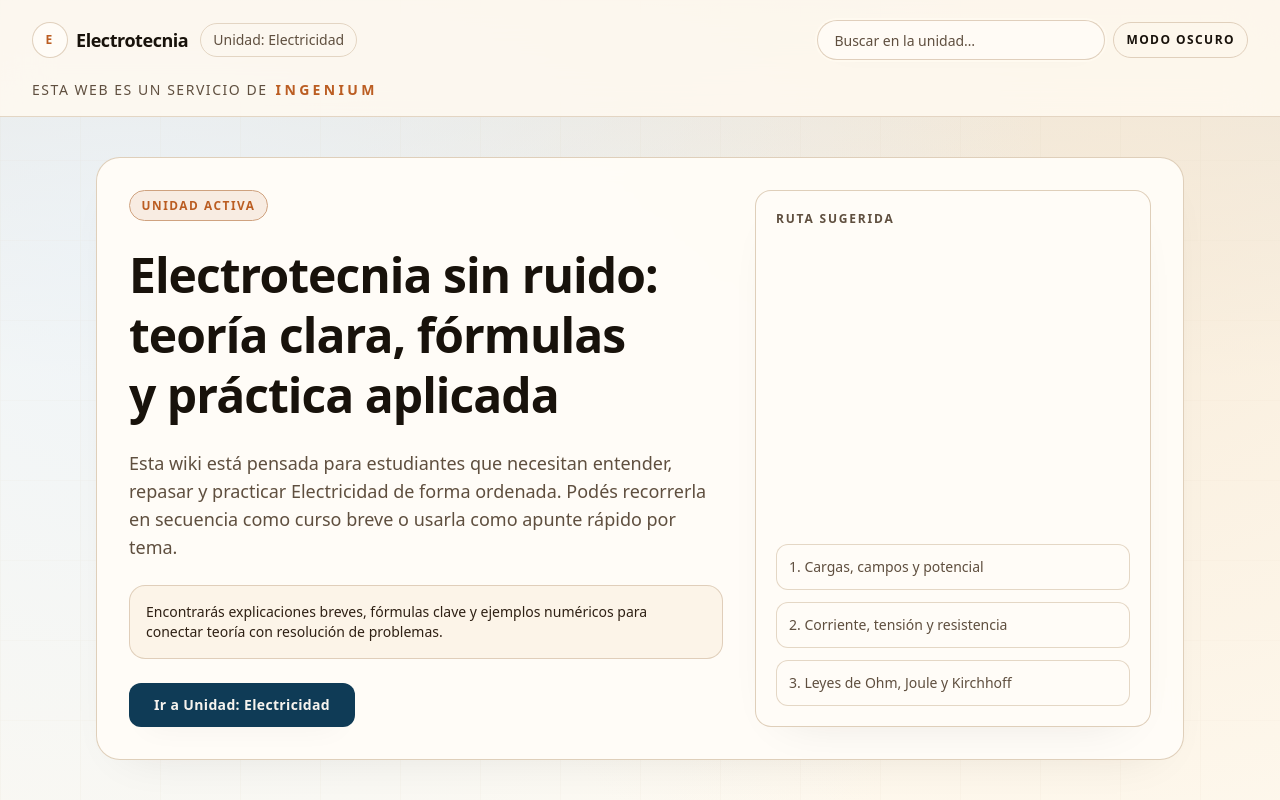
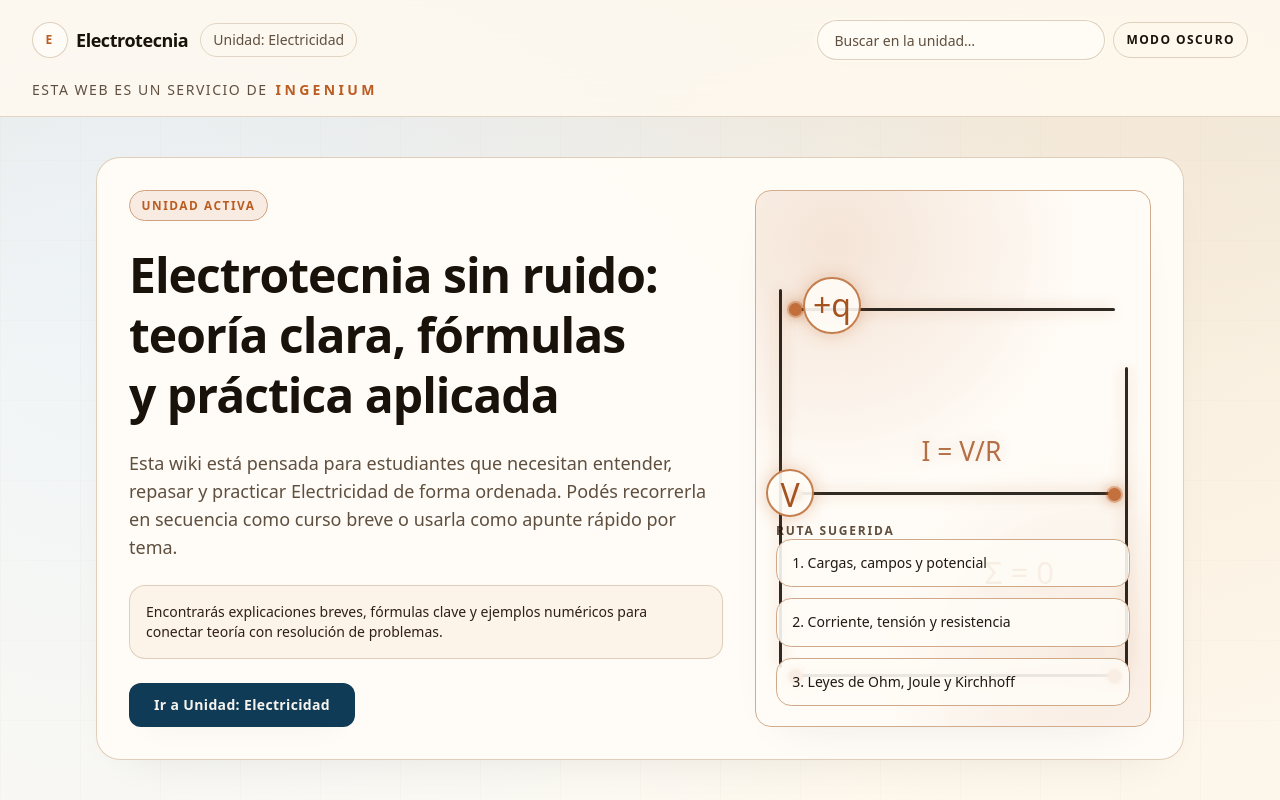
Before and after one commit to Teksi75/electrotecnia-web-next, a Next.js app: page / in a window 1280 px wide. Shown: the top 800 px of the page. Built offline with nearby package versions, Linux system fonts and the light colour scheme; no server answers.

Commit message:
feat(home): rediseña la sección Ruta sugerida

```diff
--- a/src/app/globals.css
+++ b/src/app/globals.css
@@ -145,6 +145,287 @@ h6 {
   backdrop-filter: blur(10px);
 }
 
+
+
+.study-route {
+  position: relative;
+  display: flex;
+  min-height: 33rem;
+  flex-direction: column;
+  justify-content: flex-end;
+  overflow: hidden;
+  border-color: color-mix(in srgb, var(--highlight) 24%, var(--border));
+  background:
+    radial-gradient(circle at 20% 10%, color-mix(in srgb, var(--highlight) 15%, transparent) 0%, transparent 44%),
+    radial-gradient(circle at 84% 88%, color-mix(in srgb, var(--highlight) 11%, transparent) 0%, transparent 38%),
+    color-mix(in srgb, var(--card) 94%, transparent);
+}
+
+.study-route__canvas {
+  pointer-events: none;
+  position: absolute;
+  inset: 0;
+}
+
+.study-route__list {
+  position: relative;
+  z-index: 2;
+  display: grid;
+  gap: 0.7rem;
+}
+
+.study-route__item {
+  border-radius: 0.95rem;
+  border: 1px solid color-mix(in srgb, var(--highlight) 28%, var(--border));
+  background: color-mix(in srgb, var(--card) 90%, transparent);
+  padding: 0.82rem 0.95rem;
+  color: color-mix(in srgb, var(--foreground) 88%, var(--muted-foreground));
+  box-shadow: inset 0 1px 0 color-mix(in srgb, #fff 8%, transparent);
+}
+
+.study-route__formula {
+  position: absolute;
+  font-family: var(--font-heading), "Segoe UI", sans-serif;
+  font-size: 1.65rem;
+  color: color-mix(in srgb, var(--highlight) 85%, var(--foreground));
+  opacity: 0.82;
+  text-shadow: 0 0 18px color-mix(in srgb, var(--highlight) 28%, transparent);
+}
+
+.study-route__formula--ohm {
+  left: 42%;
+  top: 45%;
+}
+
+.study-route__formula--kirchhoff {
+  left: 58%;
+  top: 67%;
+  font-size: 1.95rem;
+}
+
+.study-route__line {
+  position: absolute;
+  border-color: color-mix(in srgb, var(--highlight) 52%, var(--border));
+  opacity: 0.9;
+  filter: drop-shadow(0 0 8px color-mix(in srgb, var(--highlight) 42%, transparent));
+}
+
+.study-route__line--left {
+  left: 1.45rem;
+  top: 6.1rem;
+  bottom: 3.6rem;
+  border-left: 3px solid;
+  border-radius: 1.4rem;
+}
+
+.study-route__line--right {
+  right: 1.35rem;
+  top: 11rem;
+  bottom: 3.7rem;
+  border-right: 3px solid;
+  border-radius: 1.4rem;
+}
+
+.study-route__line--top,
+.study-route__line--mid,
+.study-route__line--bottom {
+  left: 2.5rem;
+  right: 2.2rem;
+  border-top: 3px solid;
+  border-radius: 9999px;
+}
+
+.study-route__line--top {
+  top: 7.3rem;
+}
+
+.study-route__line--mid {
+  top: 18.8rem;
+}
+
+.study-route__line--bottom {
+  top: 30.2rem;
+}
+
+.study-route__badge {
+  position: absolute;
+  z-index: 1;
+  display: grid;
+  place-items: center;
+  border-radius: 9999px;
+  border: 2px solid color-mix(in srgb, var(--highlight) 68%, var(--border));
+  background: color-mix(in srgb, var(--card) 90%, transparent);
+  color: color-mix(in srgb, var(--highlight) 86%, var(--foreground));
+  font-family: var(--font-heading), "Segoe UI", sans-serif;
+  box-shadow: 0 0 18px color-mix(in srgb, var(--highlight) 30%, transparent);
+}
+
+.study-route__badge--charge {
+  left: 2.95rem;
+  top: 5.35rem;
+  height: 3.6rem;
+  width: 3.6rem;
+  font-size: 2rem;
+}
+
+.study-route__badge--voltage {
+  left: 0.6rem;
+  top: 17.35rem;
+  height: 3.05rem;
+  width: 3.05rem;
+  font-size: 2rem;
+}
+
+.study-route__dot {
+  position: absolute;
+  height: 0.8rem;
+  width: 0.8rem;
+  border-radius: 9999px;
+  background: color-mix(in srgb, var(--highlight) 88%, #fff);
+  box-shadow:
+    0 0 0 2px color-mix(in srgb, var(--highlight) 35%, transparent),
+    0 0 14px color-mix(in srgb, var(--highlight) 80%, transparent);
+}
+
+.study-route__dot--left-top {
+  left: 2.05rem;
+  top: 7.03rem;
+}
+
+.study-route__dot--left-mid {
+  left: 2.05rem;
+  top: 18.55rem;
+}
+
+.study-route__dot--left-bottom {
+  left: 2.05rem;
+  top: 29.95rem;
+}
+
+.study-route__dot--right-mid {
+  right: 1.82rem;
+  top: 18.55rem;
+}
+
+.study-route__dot--right-bottom {
+  right: 1.82rem;
+  top: 29.95rem;
+}
+
+@media (max-width: 1200px) {
+  .study-route {
+    min-height: 30rem;
+  }
+
+  .study-route__line--mid {
+    top: 17.6rem;
+  }
+
+  .study-route__line--bottom {
+    top: 28.5rem;
+  }
+
+  .study-route__dot--left-mid,
+  .study-route__dot--right-mid {
+    top: 17.35rem;
+  }
+
+  .study-route__dot--left-bottom,
+  .study-route__dot--right-bottom {
+    top: 28.2rem;
+  }
+}
+
+@media (max-width: 1024px) {
+  .study-route {
+    min-height: 24.5rem;
+    padding-bottom: 1.1rem;
+  }
+
+  .study-route__line--left {
+    top: 4.9rem;
+    bottom: 3rem;
+  }
+
+  .study-route__line--right {
+    top: 8.2rem;
+    bottom: 3rem;
+  }
+
+  .study-route__line--top {
+    top: 5.9rem;
+  }
+
+  .study-route__line--mid {
+    top: 13.2rem;
+  }
+
+  .study-route__line--bottom {
+    top: 20.1rem;
+  }
+
+  .study-route__badge--charge {
+    left: 2.35rem;
+    top: 4.05rem;
+    height: 3.1rem;
+    width: 3.1rem;
+    font-size: 1.75rem;
+  }
+
+  .study-route__badge--voltage {
+    left: 0.35rem;
+    top: 11.9rem;
+    height: 2.7rem;
+    width: 2.7rem;
+    font-size: 1.7rem;
+  }
+
+  .study-route__formula {
+    font-size: 1.25rem;
+    opacity: 0.72;
+  }
+
+  .study-route__formula--ohm {
+    left: 45%;
+    top: 44%;
+  }
+
+  .study-route__formula--kirchhoff {
+    left: 62%;
+    top: 67%;
+    font-size: 1.5rem;
+  }
+
+  .study-route__dot--left-top {
+    top: 5.65rem;
+  }
+
+  .study-route__dot--left-mid,
+  .study-route__dot--right-mid {
+    top: 12.95rem;
+  }
+
+  .study-route__dot--left-bottom,
+  .study-route__dot--right-bottom {
+    top: 19.8rem;
+  }
+}
+
+@media (max-width: 640px) {
+  .study-route {
+    min-height: auto;
+    background: color-mix(in srgb, var(--card) 94%, transparent);
+  }
+
+  .study-route__canvas,
+  .study-route__formula {
+    display: none;
+  }
+
+  .study-route__list {
+    margin-top: 0.65rem;
+  }
+}
 .eyebrow {
   display: inline-flex;
   align-items: center;
--- a/src/app/page.tsx
+++ b/src/app/page.tsx
@@ -74,12 +74,32 @@ export default function HomePage() {
               <Link href="/unidad/electricidad">Ir a Unidad: Electricidad</Link>
             </Button>
           </div>
-          <aside className="surface-panel flex flex-col justify-between gap-4 rounded-2xl p-5">
+          <aside className="study-route surface-panel rounded-2xl p-5">
             <p className="text-xs font-semibold uppercase tracking-[0.15em] text-muted-foreground">Ruta sugerida</p>
-            <ol className="space-y-3 text-sm text-muted-foreground">
-              <li className="rounded-xl border border-border/70 bg-card/70 p-3">1. Cargas, campos y potencial</li>
-              <li className="rounded-xl border border-border/70 bg-card/70 p-3">2. Corriente, tensión y resistencia</li>
-              <li className="rounded-xl border border-border/70 bg-card/70 p-3">3. Leyes de Ohm, Joule y Kirchhoff</li>
+            <div className="study-route__canvas" aria-hidden="true">
+              <span className="study-route__badge study-route__badge--charge">+q</span>
+              <span className="study-route__badge study-route__badge--voltage">V</span>
+
+              <span className="study-route__formula study-route__formula--ohm">I = V/R</span>
+              <span className="study-route__formula study-route__formula--kirchhoff">Σ = 0</span>
+
+              <span className="study-route__line study-route__line--left" />
+              <span className="study-route__line study-route__line--right" />
+              <span className="study-route__line study-route__line--top" />
+              <span className="study-route__line study-route__line--mid" />
+              <span className="study-route__line study-route__line--bottom" />
+
+              <span className="study-route__dot study-route__dot--left-top" />
+              <span className="study-route__dot study-route__dot--left-mid" />
+              <span className="study-route__dot study-route__dot--left-bottom" />
+              <span className="study-route__dot study-route__dot--right-mid" />
+              <span className="study-route__dot study-route__dot--right-bottom" />
+            </div>
+
+            <ol className="study-route__list text-sm text-muted-foreground">
+              <li className="study-route__item">1. Cargas, campos y potencial</li>
+              <li className="study-route__item">2. Corriente, tensión y resistencia</li>
+              <li className="study-route__item">3. Leyes de Ohm, Joule y Kirchhoff</li>
             </ol>
           </aside>
         </div>
```
